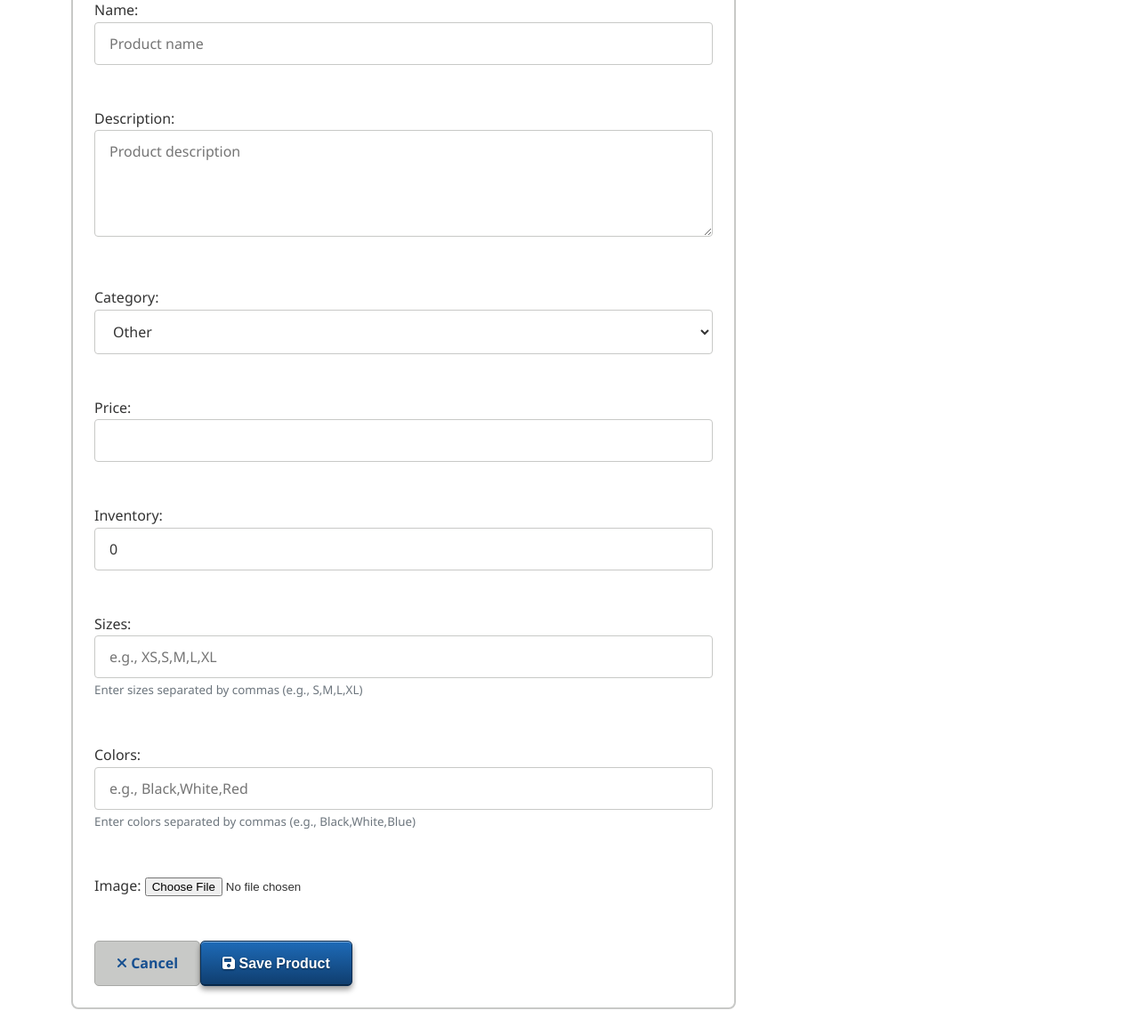
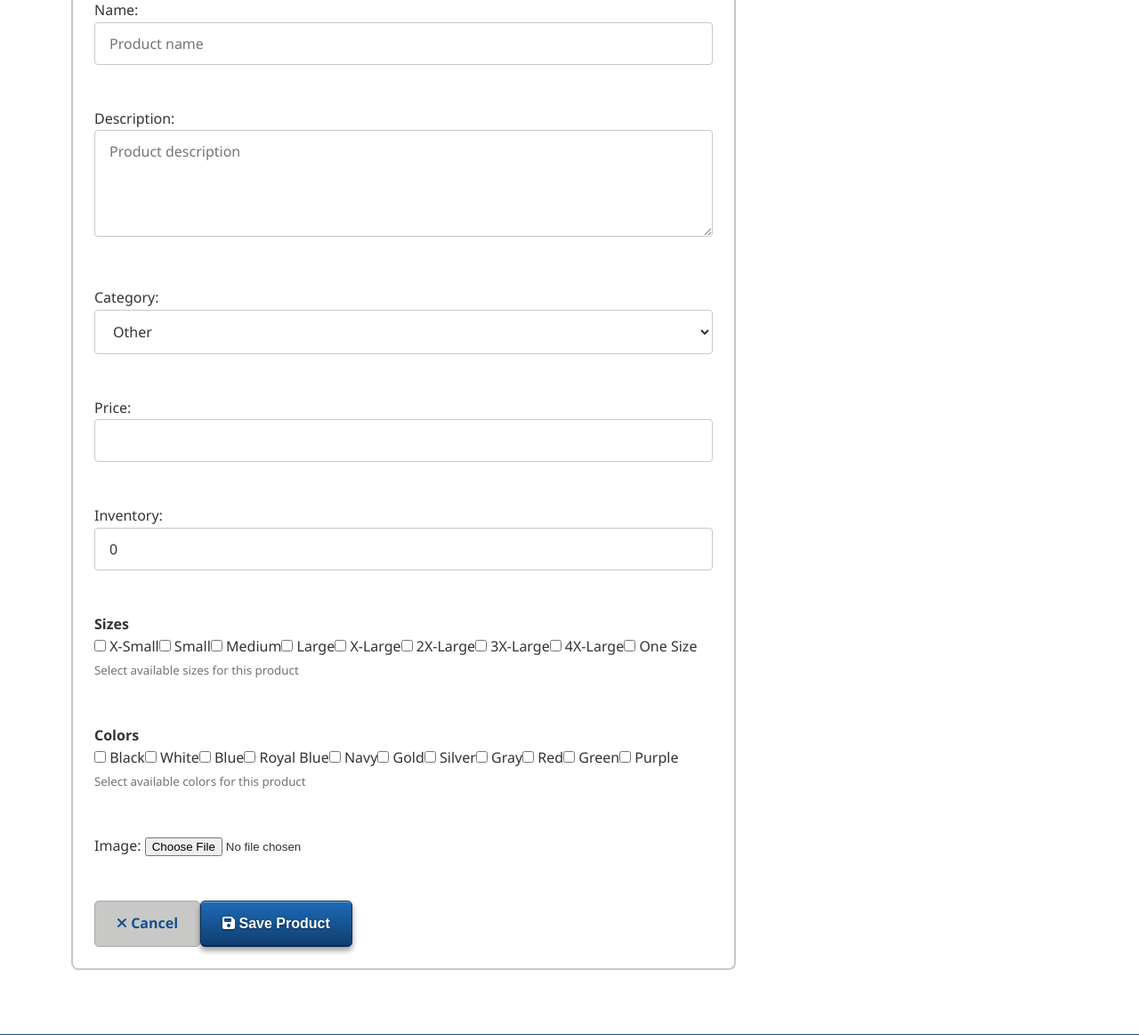
Before and after one commit to jeuanimo/CapstoneCH61, a Django app: page /pages/boutique/admin/add-product/ in a window 1280 px wide. Shown: the part 379-1542 px from the top of the page at 89% size. Run offline with Django 5.2, Linux system fonts and the light colour scheme; a user stored in the database is signed in; data comes from the database, SQL or seed files in the repository.

Commit message:
boutique size and color model update

```diff
--- a/pages/forms_boutique.py
+++ b/pages/forms_boutique.py
@@ -138,9 +138,27 @@ class BoutiqueImportForm(forms.Form):
 
 class ProductForm(forms.ModelForm):
     """Form for creating/editing products"""
+
+    # Multi-select fields for standard sizes and colors
+    sizes_multi = forms.MultipleChoiceField(
+        choices=Product.SIZE_CHOICES,
+        widget=forms.CheckboxSelectMultiple(attrs={'class': 'form-check-input'}),
+        required=False,
+        label='Sizes',
+        help_text='Select available sizes for this product'
+    )
+
+    colors_multi = forms.MultipleChoiceField(
+        choices=Product.COLOR_CHOICES,
+        widget=forms.CheckboxSelectMultiple(attrs={'class': 'form-check-input'}),
+        required=False,
+        label='Colors',
+        help_text='Select available colors for this product'
+    )
+
     class Meta:
         model = Product
-        fields = ['name', 'description', 'category', 'price', 'image', 'inventory', 'sizes', 'colors', 'is_active']
+        fields = ['name', 'description', 'category', 'price', 'image', 'inventory', 'is_active']
         widgets = {
             'name': forms.TextInput(attrs={'class': 'form-control', 'placeholder': 'Product name'}),
             'description': forms.Textarea(attrs={'class': 'form-control', 'rows': 4, 'placeholder': 'Product description'}),
@@ -148,10 +166,26 @@ class ProductForm(forms.ModelForm):
             'price': forms.NumberInput(attrs={'class': 'form-control', 'step': '0.01', 'min': '0'}),
             'image': forms.FileInput(attrs={'class': 'form-control'}),
             'inventory': forms.NumberInput(attrs={'class': 'form-control', 'min': '0'}),
-            'sizes': forms.TextInput(attrs={'class': 'form-control', 'placeholder': 'e.g., XS,S,M,L,XL'}),
-            'colors': forms.TextInput(attrs={'class': 'form-control', 'placeholder': 'e.g., Black,White,Red'}),
             'is_active': forms.CheckboxInput(attrs={'class': 'form-check-input'}),
         }
+
+    def __init__(self, *args, **kwargs):
+        super().__init__(*args, **kwargs)
+        # Pre-populate multi-select fields from existing comma-separated values
+        if self.instance and self.instance.pk:
+            self.fields['sizes_multi'].initial = self.instance.get_sizes_list()
+            self.fields['colors_multi'].initial = self.instance.get_colors_list()
+
+    def save(self, commit=True):
+        instance = super().save(commit=False)
+        # Convert multi-select lists back to comma-separated strings
+        sizes_list = self.cleaned_data.get('sizes_multi', [])
+        colors_list = self.cleaned_data.get('colors_multi', [])
+        instance.sizes = ','.join(sizes_list)
+        instance.colors = ','.join(colors_list)
+        if commit:
+            instance.save()
+        return instance
 
 
 class CheckoutForm(forms.ModelForm):
--- a/pages/models.py
+++ b/pages/models.py
@@ -825,6 +825,32 @@ class Product(models.Model):
         ('other', 'Other'),
     ]
 
+    SIZE_CHOICES = [
+        ('XS', 'X-Small'),
+        ('S', 'Small'),
+        ('M', 'Medium'),
+        ('L', 'Large'),
+        ('XL', 'X-Large'),
+        ('2XL', '2X-Large'),
+        ('3XL', '3X-Large'),
+        ('4XL', '4X-Large'),
+        ('OS', 'One Size'),
+    ]
+
+    COLOR_CHOICES = [
+        ('Black', 'Black'),
+        ('White', 'White'),
+        ('Blue', 'Blue'),
+        ('Royal Blue', 'Royal Blue'),
+        ('Navy', 'Navy'),
+        ('Gold', 'Gold'),
+        ('Silver', 'Silver'),
+        ('Gray', 'Gray'),
+        ('Red', 'Red'),
+        ('Green', 'Green'),
+        ('Purple', 'Purple'),
+    ]
+
     name = models.CharField(max_length=200)
     description = models.TextField(blank=True, default='')
     category = models.CharField(max_length=50, choices=CATEGORY_CHOICES, default='other')
@@ -848,12 +874,22 @@ class Product(models.Model):
         return self.name
 
     def get_sizes_list(self):
-        """Returns list of sizes"""
+        """Returns list of sizes for this product"""
         return [s.strip() for s in self.sizes.split(',') if s.strip()] if self.sizes else []
 
     def get_colors_list(self):
-        """Returns list of colors"""
+        """Returns list of colors for this product"""
         return [c.strip() for c in self.colors.split(',') if c.strip()] if self.colors else []
+
+    @classmethod
+    def get_available_sizes(cls):
+        """Returns list of all standard size options"""
+        return [size[0] for size in cls.SIZE_CHOICES]
+
+    @classmethod
+    def get_available_colors(cls):
+        """Returns list of all standard color options"""
+        return [color[0] for color in cls.COLOR_CHOICES]
 
 
 class Cart(models.Model):
--- a/templates/pages/boutique/product_form.html
+++ b/templates/pages/boutique/product_form.html
@@ -102,30 +102,52 @@
                             {% endif %}
                         </div>
 
-                        <!-- Sizes -->
+                        <!-- Sizes (Multi-Select Checkboxes) -->
                         <div class="mb-3">
-                            {{ form.sizes.label_tag }}
-                            {{ form.sizes }}
+                            <label class="form-label"><strong>{{ form.sizes_multi.label }}</strong></label>
+                            <div class="row">
+                                {% for checkbox in form.sizes_multi %}
+                                <div class="col-4 col-md-3">
+                                    <div class="form-check">
+                                        {{ checkbox.tag }}
+                                        <label class="form-check-label" for="{{ checkbox.id_for_label }}">
+                                            {{ checkbox.choice_label }}
+                                        </label>
+                                    </div>
+                                </div>
+                                {% endfor %}
+                            </div>
                             <small class="form-text text-muted">
-                                Enter sizes separated by commas (e.g., S,M,L,XL)
+                                {{ form.sizes_multi.help_text }}
                             </small>
-                            {% if form.sizes.errors %}
+                            {% if form.sizes_multi.errors %}
                             <div class="text-danger">
-                                {{ form.sizes.errors }}
+                                {{ form.sizes_multi.errors }}
                             </div>
                             {% endif %}
                         </div>
 
-                        <!-- Colors -->
+                        <!-- Colors (Multi-Select Checkboxes) -->
                         <div class="mb-3">
-                            {{ form.colors.label_tag }}
-                            {{ form.colors }}
+                            <label class="form-label"><strong>{{ form.colors_multi.label }}</strong></label>
+                            <div class="row">
+                                {% for checkbox in form.colors_multi %}
+                                <div class="col-4 col-md-3">
+                                    <div class="form-check">
+                                        {{ checkbox.tag }}
+                                        <label class="form-check-label" for="{{ checkbox.id_for_label }}">
+                                            {{ checkbox.choice_label }}
+                                        </label>
+                                    </div>
+                                </div>
+                                {% endfor %}
+                            </div>
                             <small class="form-text text-muted">
-                                Enter colors separated by commas (e.g., Black,White,Blue)
+                                {{ form.colors_multi.help_text }}
                             </small>
-                            {% if form.colors.errors %}
+                            {% if form.colors_multi.errors %}
                             <div class="text-danger">
-                                {{ form.colors.errors }}
+                                {{ form.colors_multi.errors }}
                             </div>
                             {% endif %}
                         </div>
```
